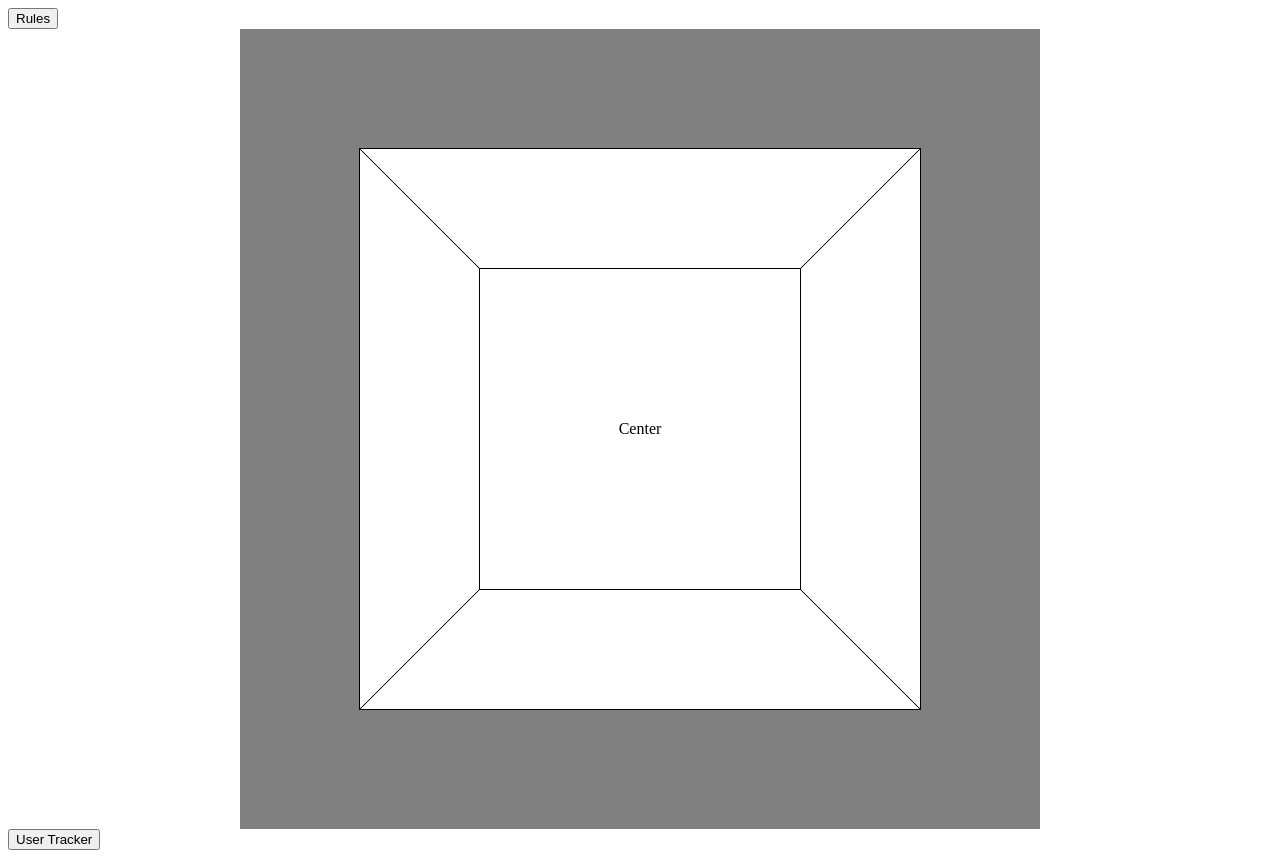
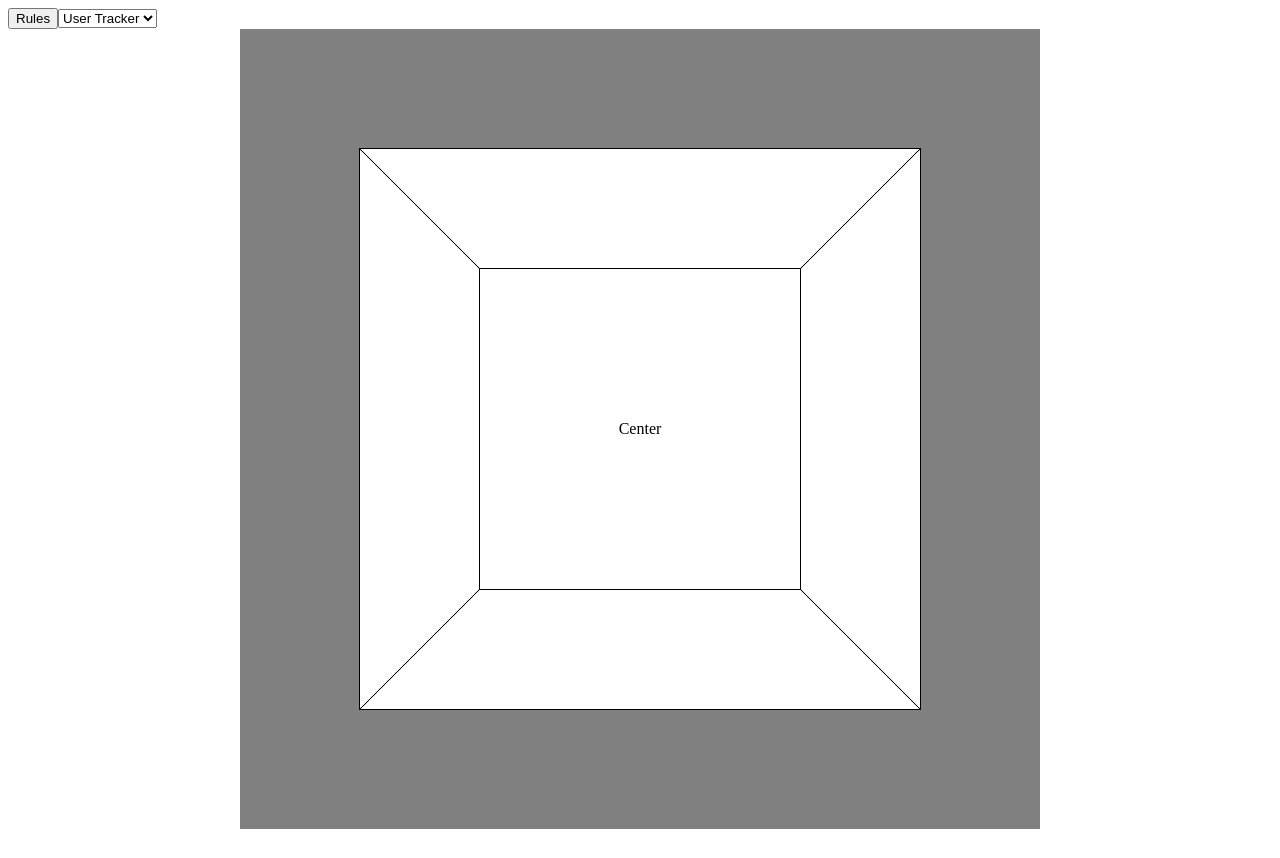
Before and after one commit to daurham/1000BlankWhiteCards, a React app: page /Game in a window 1280 px wide. After the commit the page ends 837 px from the top, so only its background shows below. Built offline with nearby package versions, Linux system fonts and the light colour scheme; the HTML template or start-up script is replaced by a standard one.

Commit message:
Modify dropdown

```diff
--- a/client/src/components/inGame/InGame.jsx
+++ b/client/src/components/inGame/InGame.jsx
@@ -7,8 +7,8 @@ export default function InGame() {
   return (
     <div>
       <Rule />
+      <TurnTracker />
       <Board />
-      <TurnTracker />
     </div>
   );
 }
--- a/client/src/components/inGame/TurnTracker.jsx
+++ b/client/src/components/inGame/TurnTracker.jsx
@@ -1,15 +1,15 @@
 import React from 'react';
 import styled from "styled-components";
-import Dropdown from 'react-bootstrap/Dropdown'
-import DropdownButton from 'react-bootstrap/DropdownButton'
+import Form from 'react-bootstrap/Form';
 
 export default function TurnTracker() {
   const users = ['Alvina', 'Jini', 'Trevor', 'Waylon'];
   return(
-    <DropdownButton id="dropdown-basic-button" title="User Tracker">
-      <Dropdown.Item href="#/action-1">Action</Dropdown.Item>
-      <Dropdown.Item href="#/action-2">Another action</Dropdown.Item>
-      <Dropdown.Item href="#/action-3">Something else</Dropdown.Item>
-    </DropdownButton>
+    <Form.Select aria-label="Default select example">
+      <option>User Tracker</option>
+      {users.map((user, index) =>
+        <option value={user} key={index}>{user}</option>
+      )}
+    </Form.Select>
   );
 }
```
